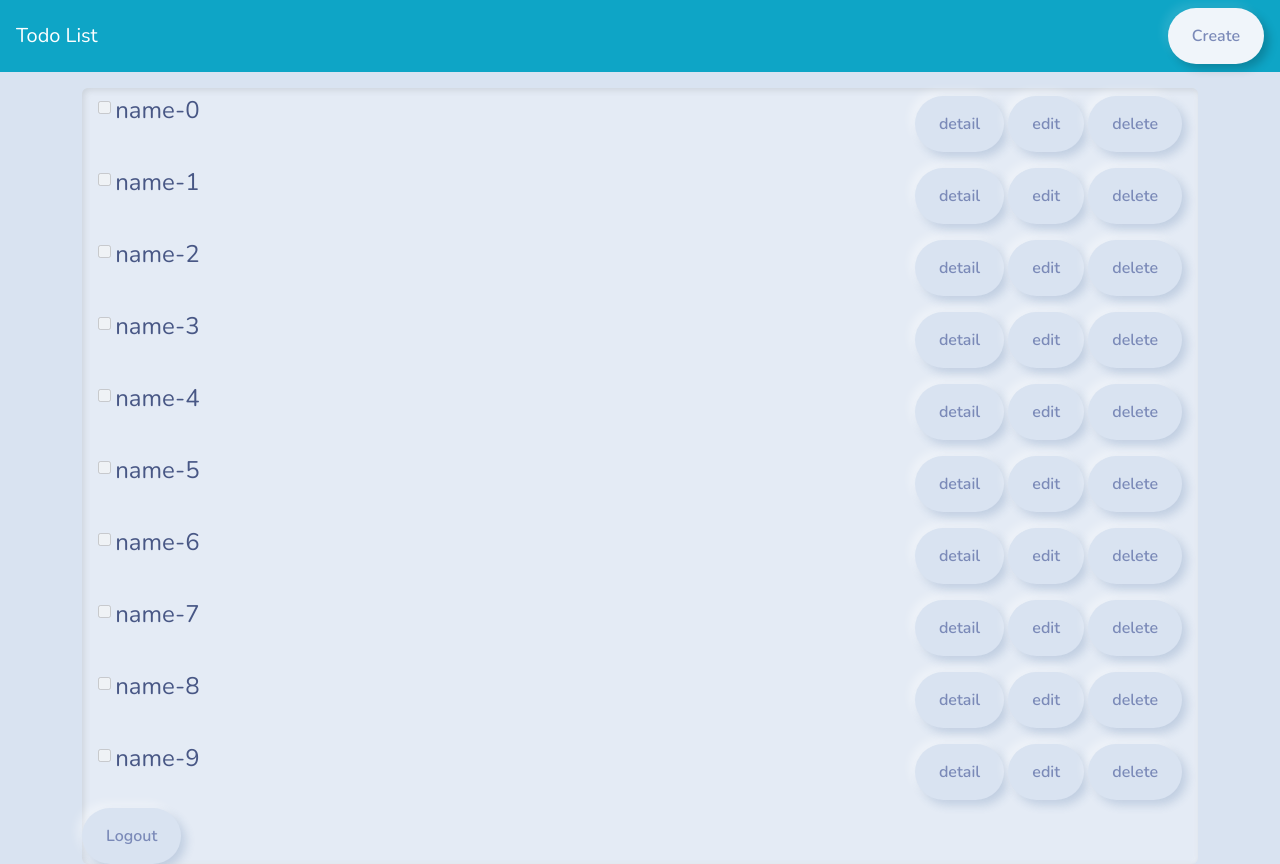
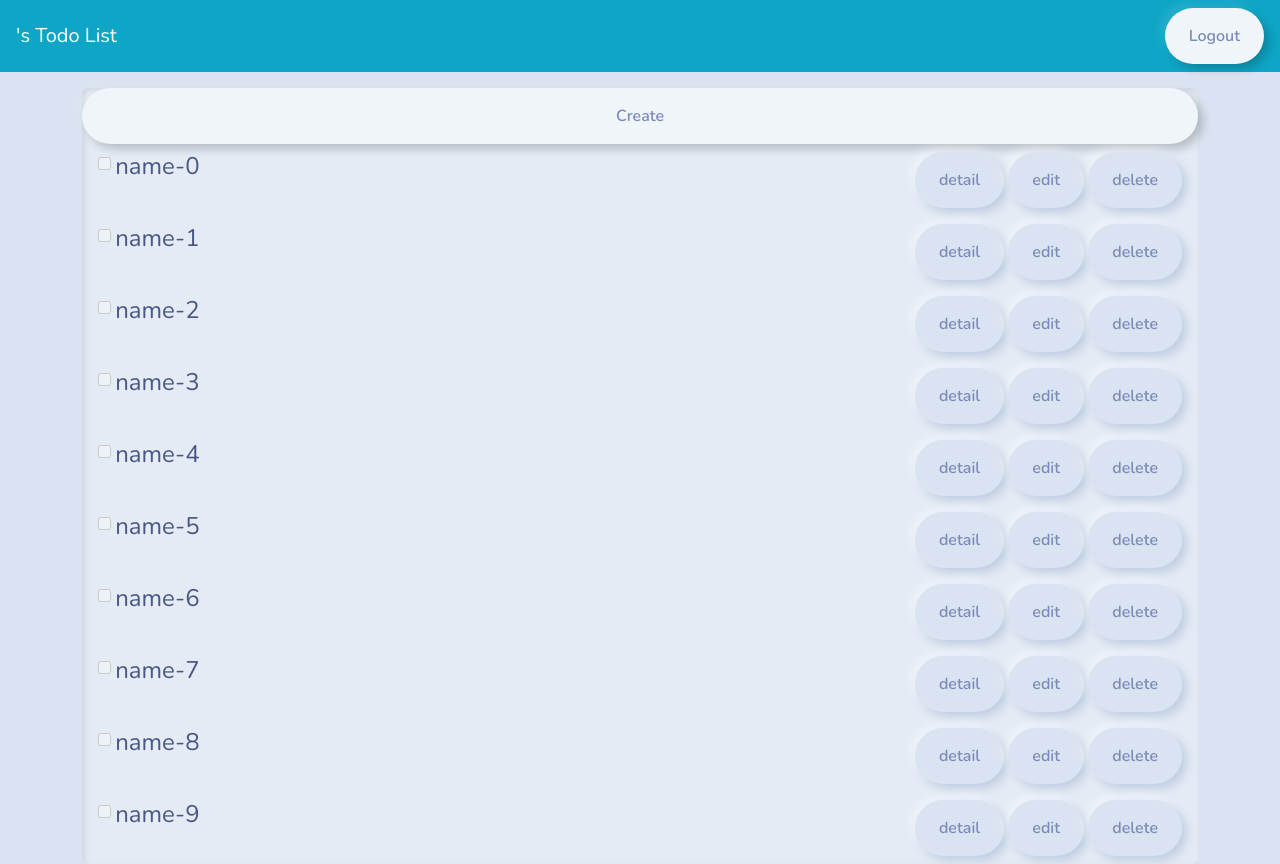
Before and after one commit to YangYgYang/todo_list, a Node server app: page / in a window 1280 px wide. Run offline with Node 20, Linux system fonts and the light colour scheme; the visitor is signed in with stand-in values (Sample User, id 1); data comes from the database, SQL or seed files in the repository; some libraries are stand-ins or nearby versions.

Commit message:
add isAuthenticated to display different view

```diff
--- a/app.js
+++ b/app.js
@@ -30,12 +30,19 @@ usePassport(app)
 
 //==========中介軟體 設定
 const bodyParser = require('body-parser')
-
 app.use(bodyParser.urlencoded({ extended: true }))
 
 //==========中介軟體 method-override 設定
 const methodOverride = require('method-override')
 app.use(methodOverride('_method'))
+
+//==========middleware設定
+app.use((req, res, next) => {
+    console.log(req.user)
+    res.locals.isAuthenticated = req.isAuthenticated()
+    res.locals.user = req.user
+    next()
+})
 
 
 //require router引入routes就會自動去找目錄下index的檔案 為何(怎樣才會去去尋找？)
--- a/views/index.hbs
+++ b/views/index.hbs
@@ -1,13 +1,14 @@
-<ul class = "list-group">
+<ul class="list-group">
+  <a class="btn btn-outline-light" href="/todos/new">Create</a>
   {{#each todos}}
   <li class="list-group-item">
     <div class="row">
       <div class="col-auto me-auto">
-           <input type="checkbox" name ="isDone" {{#if this.isDone}} checked{{/if}} disabled>
+        <input type="checkbox" name="isDone" {{#if this.isDone}} checked{{/if}} disabled>
         <h4 style="display: inline; vertical-align: middle;">{{this.name}}</h4>
       </div>
 
-    <div class ="col-auto">
+      <div class="col-auto">
         <a class="btn btn-secondary" href="./todos/{{ this._id }}">detail</a>
         <a class="btn btn-success" href="./todos/{{ this._id }}/edit">edit</a>
         <form action="./todos/{{ this._id }}?_method=DELETE" method="POST" style="display: inline;">
@@ -17,7 +18,5 @@
     </div>
   </li>
   {{/each}}
-  <form action="/users/logout" method="get">
-    <button class="btn btn-danger" type="submit">Logout</button>
-  </form>
+
 </ul>
--- a/views/layouts/main.hbs
+++ b/views/layouts/main.hbs
@@ -1,20 +1,31 @@
 <!DOCTYPE html>
 <html lang="en">
+
 <head>
   <meta charset="UTF-8">
   <meta http-equiv="X-UA-Compatible" content="IE=edge">
   <meta name="viewport" content="width=device-width, initial-scale=1.0">
-    <link rel="stylesheet" href ="https://bootswatch.com/5/morph/bootstrap.min.css">
-      {{!-- <link href="https://cdn.jsdelivr.net/npm/bootstrap@5.0.2/dist/css/bootstrap.min.css" rel="stylesheet"
+  <link rel="stylesheet" href="https://bootswatch.com/5/morph/bootstrap.min.css">
+  {{!--
+  <link href="https://cdn.jsdelivr.net/npm/bootstrap@5.0.2/dist/css/bootstrap.min.css" rel="stylesheet"
     integrity="sha384-EVSTQN3/azprG1Anm3QDgpJLIm9Nao0Yz1ztcQTwFspd3yD65VohhpuuCOmLASjC" crossorigin="anonymous"> --}}
   <title>Todo List</title>
 </head>
+
 <body>
   <header>
     <nav class="navbar navbar-dark justify-content-between" style="padding: 8px 16px;
   background-color: #0ea5c6;">
-        <a class="navbar-brand" href="/">Todo List</a>
-      <a class="btn btn-outline-light" href="/todos/new">Create</a>
+      <a class="navbar-brand" href="/">
+        {{#if isAuthenticated}}{{ user.name}}'s {{/if}}
+        Todo List
+      </a>
+
+      {{#if isAuthenticated}}
+      <a href="/users/logout" class="btn btn-outline-light">Logout</a>
+      {{else}}
+      <a href="/users/login" class="btn btn-outline-light">Login</a>
+      {{/if}}
     </nav>
   </header>
   <main>
@@ -23,6 +34,8 @@
     </div>
   </main>
   <script src="https://cdn.jsdelivr.net/npm/bootstrap@5.0.2/dist/js/bootstrap.bundle.min.js"
-    integrity="sha384-MrcW6ZMFYlzcLA8Nl+NtUVF0sA7MsXsP1UyJoMp4YLEuNSfAP+JcXn/tWtIaxVXM" crossorigin="anonymous"></script>
+    integrity="sha384-MrcW6ZMFYlzcLA8Nl+NtUVF0sA7MsXsP1UyJoMp4YLEuNSfAP+JcXn/tWtIaxVXM"
+    crossorigin="anonymous"></script>
 </body>
+
 </html>
```
Lines whose indentation alone changed are shown as unchanged.
